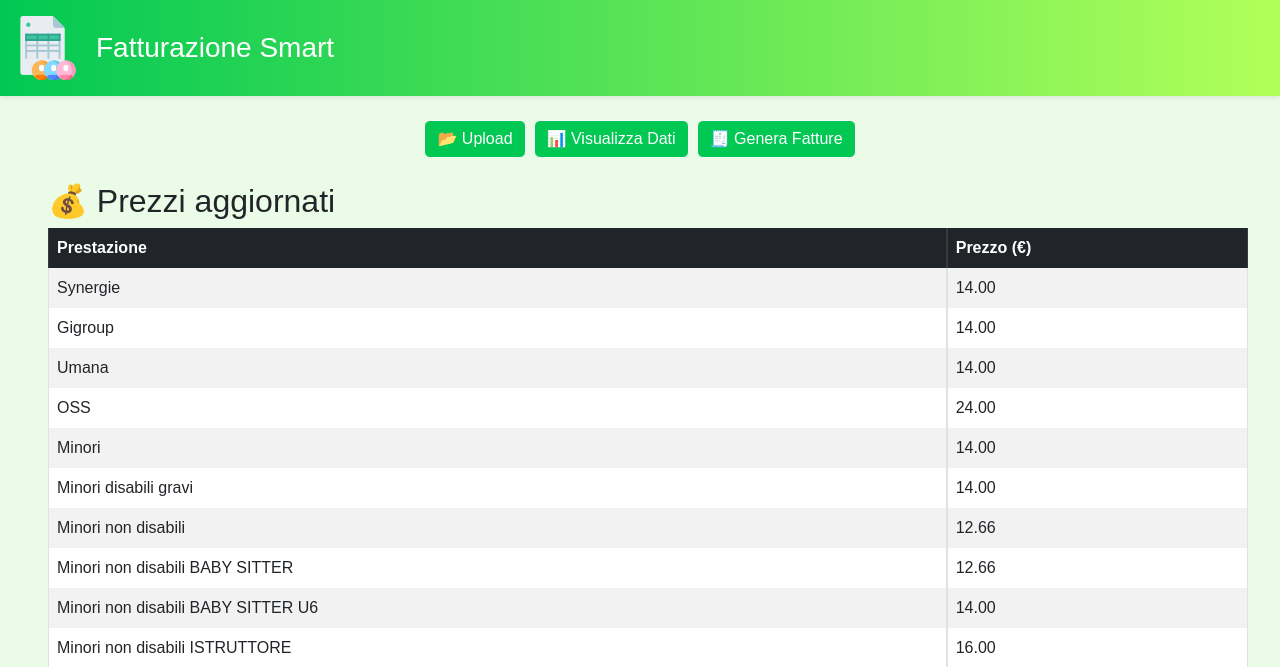
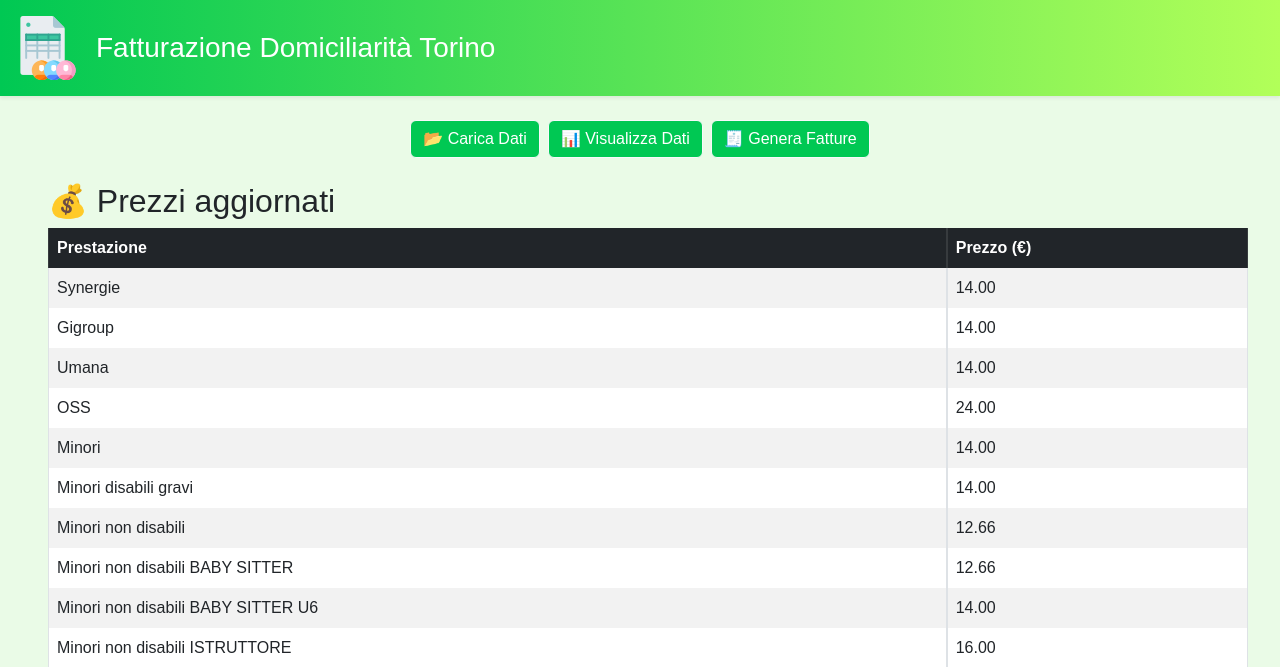
Before and after one commit to viktory2311/WebappFatturazioneSmart, a Django app: page / in a window 1280 px wide. Shown: the top 667 px of the page. Run offline with Django 5.2, Linux system fonts and the light colour scheme; data comes from the database, SQL or seed files in the repository; both versions use the stored data as it was after the commit; some libraries are stand-ins or nearby versions; some web fonts are replaced.

Commit message:
- fatte piccole modifiche al programma cambiato nomi di text field

```diff
--- a/TestConDjango/WebappFatturazioneSmart/fatturazione/static/script.js
+++ b/TestConDjango/WebappFatturazioneSmart/fatturazione/static/script.js
@@ -321,7 +321,7 @@ async function processData(data, source) {
         Fonte: source,
         apl: deriveAPL(source),
         tipologia: row["TIPOLOGIA"] || "",
-        distretto: row["Distretto"] || "Non specificato",
+        distretto: row["Distretto"] || "Non specificato" || row["DISTRETTO"],
         oretotmese: row["ORE ENTE"] || row["ORE"] || "",
         buonoservizio: row["BUONO SERVIZIO"] || row["ORE BUONO SERVIZIO"] || 0,
         tariffa: row["TARIFFA"] || 0,
--- a/TestConDjango/WebappFatturazioneSmart/fatturazione/static/style.css
+++ b/TestConDjango/WebappFatturazioneSmart/fatturazione/static/style.css
@@ -180,7 +180,7 @@ main.flex-column {
   color: rgb(255, 255, 255);
 }
 .btn-info.clicked {
-  background-color: #00b7ff; /* Blu scuro */
+  background-color: #00c010; /* Blu scuro */
   color: white;
 }
 /*--- FINE ---*/
--- a/TestConDjango/WebappFatturazioneSmart/fatturazione/templates/index.html
+++ b/TestConDjango/WebappFatturazioneSmart/fatturazione/templates/index.html
@@ -2,7 +2,7 @@
 <html lang="it">
 <head>
   <meta charset="UTF-8">
-  <title>Fatturazione Smart</title>
+  <title>Fatturazione Domiciliarità Torino</title>
   <link href="https://cdn.jsdelivr.net/npm/bootstrap@5.3.0/dist/css/bootstrap.min.css" rel="stylesheet">
   <link href="https://cdn.jsdelivr.net/npm/bootstrap-icons@1.11.0/font/bootstrap-icons.css" rel="stylesheet">
   {% load static %}
@@ -13,11 +13,11 @@
   <!-- HEADER -->
   <header class="app-header shadow-sm p-3 mb-4 bg-primary text-white d-flex align-items-center">
     <div class="logo me-3"><img src="{% static 'Assets/collaborative.png'%}"></img></div>
-    <h1 class="m-0 fs-3" style="cursor:pointer" onclick="setActive(this,'upload')">Fatturazione Smart</h1>
+    <h1 class="m-0 fs-3" style="cursor:pointer" onclick="setActive(this,'upload')">Fatturazione Domiciliarità Torino</h1>
   </header>
   <!-- MENU DI NAVIGAZIONE -->
   <nav class="mb-4 d-flex justify-content-center gap-2">
-    <button class="btn btn-outline-light nav-btn" onclick="setActive(this,'upload')">📂 Upload</button>
+    <button class="btn btn-outline-light nav-btn" onclick="setActive(this,'upload')">📂 Carica Dati</button>
     <button class="btn btn-outline-light nav-btn" onclick="setActive(this, 'dati')">📊 Visualizza Dati</button>
     <button class="btn btn-outline-light nav-btn" onclick="setActive(this, 'fatture')">🧾 Genera Fatture</button>
   </nav>
```
Also changed, not shown: TestConDjango/WebappFatturazioneSmart/db.sqlite3.
